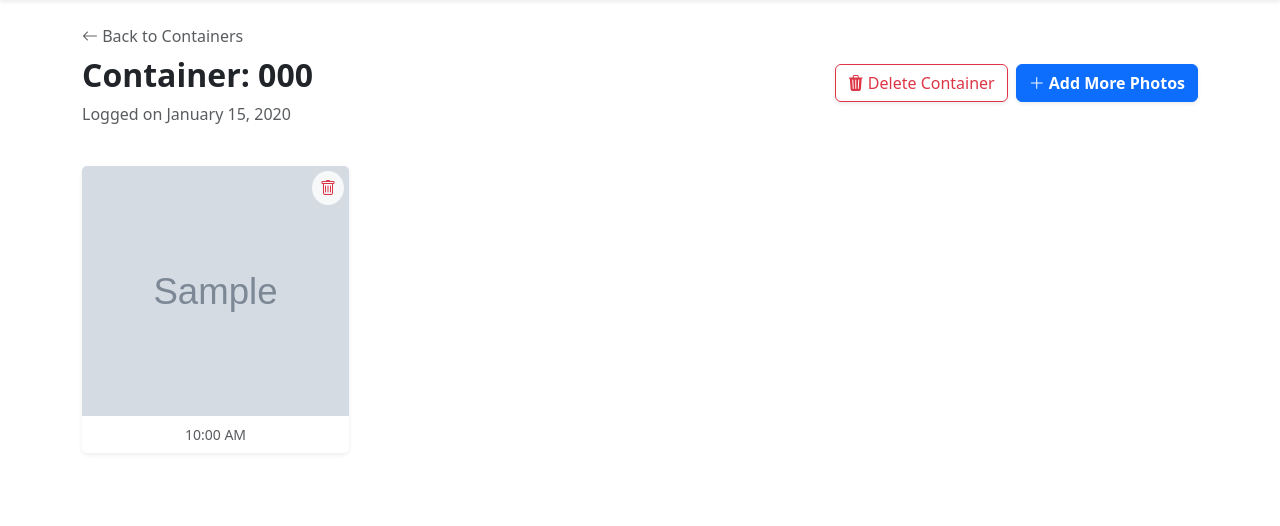
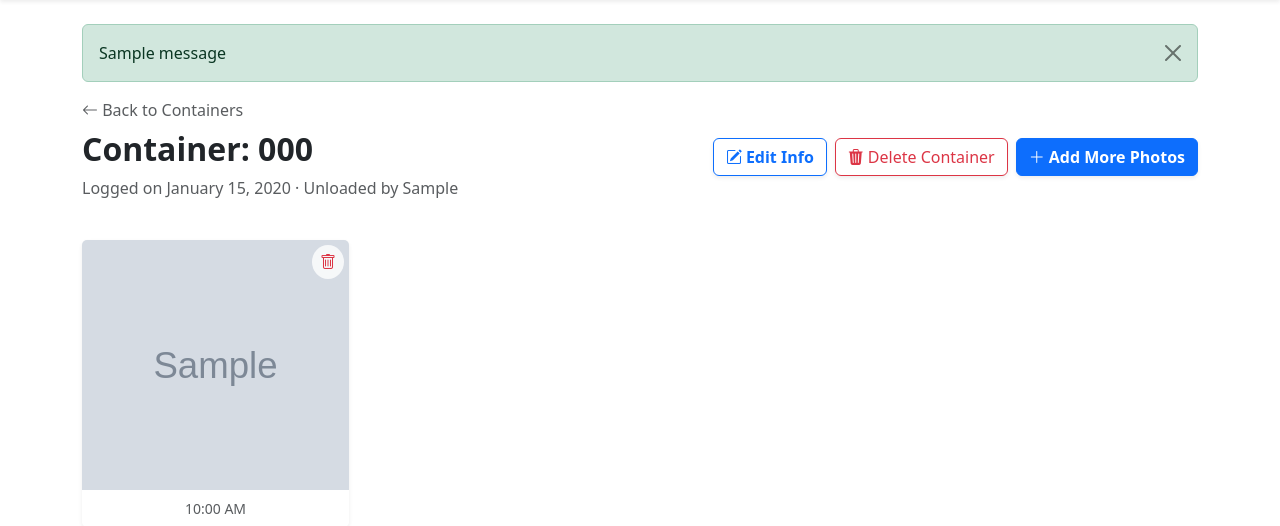
Before and after one commit to Samere1988/WHtool, a Django app: page /containers/1/ in a window 1280 px wide. Shown: the part 56-582 px from the top of the page. Run offline with Django 4.2, Linux system fonts and the light colour scheme; a user stored in the database is signed in; tables that the repository leaves empty hold one stand-in row (values such as "Sample post"); grey boxes marked "Sample" are stand-in pictures; one stand-in notice (Sample message) is shown.

Commit message:
Add edit modal to container photo detail

```diff
--- a/core/templates/core/containers/detail.html
+++ b/core/templates/core/containers/detail.html
@@ -33,28 +33,36 @@
 
     .modal-xl { max-width: 95vw; }
 
-    /* M O D I F I E D  C S S  F O R  M O D A L  Z O O M */
     #photoModal {
-        /* This variable controls the magnification of the active image */
-        --modal-zoom-width: 100%; /* Default contained state */
+        --modal-zoom-width: 100%;
     }
 
     #photoModal .modal-body {
         padding: 0;
         text-align: center;
-        overflow: auto; /* ALLOW INTERNAL SCROLLING WHEN ZOOMED IN */
-        max-height: calc(100vh - 120px); /* Leave room for header/footer and page gaps */
+        overflow: auto;
+        max-height: calc(100vh - 120px);
     }
 
     .full-res-img {
-        /* Constraint: 100% width unless magnified by JS */
         width: var(--modal-zoom-width);
-        max-width: none !important; /* Force override of Bootstrap's max-width: 100% */
+        max-width: none !important;
         height: auto;
-        transition: width 0.1s ease-out; /* Smooth but fast zoom */
-        cursor: grab; /* Pan hint */
+        transition: width 0.1s ease-out;
+        cursor: grab;
     }
 </style>
+
+{% if messages %}
+<div class="mb-3">
+    {% for message in messages %}
+        <div class="alert alert-{{ message.tags }} alert-dismissible fade show" role="alert">
+            {{ message }}
+            <button type="button" class="btn-close" data-bs-dismiss="alert"></button>
+        </div>
+    {% endfor %}
+</div>
+{% endif %}
 
 <div class="d-flex justify-content-between align-items-center mb-4">
     <div>
@@ -62,10 +70,17 @@
             <i class="bi bi-arrow-left"></i> Back to Containers
         </a>
         <h2 class="fw-bold">Container: {{ container.container_number }}</h2>
-        <p class="text-muted">Logged on {{ container.date_received|date:"F j, Y" }}</p>
+        <p class="text-muted">
+            Logged on {{ container.date_received|date:"F j, Y" }}
+            {% if container.unloaded_by %} · Unloaded by {{ container.unloaded_by }}{% endif %}
+        </p>
     </div>
 
     <div class="d-flex gap-2">
+        <button type="button" class="btn btn-outline-primary shadow-sm fw-bold" data-bs-toggle="modal" data-bs-target="#editContainerModal">
+            <i class="bi bi-pencil-square me-1"></i>Edit Info
+        </button>
+
         <form action="{% url 'delete_container' container.pk %}" method="POST" onsubmit="return confirm('WARNING: This will permanently delete this container and ALL associated photos. Proceed?');">
             {% csrf_token %}
             <button type="submit" class="btn btn-outline-danger shadow-sm">
@@ -113,6 +128,31 @@
     {% endfor %}
 </div>
 
+<div class="modal fade" id="editContainerModal" tabindex="-1" aria-hidden="true">
+    <div class="modal-dialog modal-dialog-centered">
+        <div class="modal-content border-0 shadow">
+            <form method="post" action="{% url 'edit_container_photo_folder' container.pk %}">
+                {% csrf_token %}
+                <div class="modal-header bg-primary text-white">
+                    <h5 class="modal-title fw-bold"><i class="bi bi-pencil-square me-2"></i>Edit Container Info</h5>
+                    <button type="button" class="btn-close btn-close-white" data-bs-dismiss="modal"></button>
+                </div>
+                <div class="modal-body p-4">
+                    <label class="form-label fw-bold">Container Number</label>
+                    <input type="text" name="container_number" class="form-control form-control-lg mb-3" value="{{ container.container_number }}" required>
+
+                    <label class="form-label fw-bold">Unloaded By</label>
+                    <input type="text" name="unloaded_by" class="form-control form-control-lg" value="{{ container.unloaded_by|default:'' }}">
+                </div>
+                <div class="modal-footer border-0 pb-4">
+                    <button type="button" class="btn btn-secondary" data-bs-dismiss="modal">Cancel</button>
+                    <button type="submit" class="btn btn-primary fw-bold">Save Changes</button>
+                </div>
+            </form>
+        </div>
+    </div>
+</div>
+
 <div class="modal fade" id="photoModal" tabindex="-1" aria-hidden="true">
     <div class="modal-dialog modal-xl modal-dialog-centered">
         <div class="modal-content bg-dark border-0 shadow">
@@ -135,7 +175,7 @@
                      style="width: var(--modal-zoom-width, 100%);
                             max-width: none !important;
                             height: auto;
-                            flex-shrink: 0; /* CRITICAL: Prevents PC browsers from capping at 100% */
+                            flex-shrink: 0;
                             transition: width 0.1s ease-out;">
             </div>
         </div>
@@ -156,7 +196,6 @@
 
     function resetModalZoom() {
         if (!zoomSlider) return;
-        // Reset the image to 100%
         photoModal.style.setProperty('--modal-zoom-width', '100%');
         zoomSlider.value = 100;
         zoomValueDisplay.textContent = '100%';
@@ -167,14 +206,10 @@
 
         zoomSlider.addEventListener('input', function() {
             const val = this.value;
-            // Update the width variable
             photoModal.style.setProperty('--modal-zoom-width', val + '%');
-
-            // Just display the percentage
             zoomValueDisplay.textContent = val + '%';
         });
 
-        // Reset zoom when the user closes the modal
         photoModal.addEventListener('hidden.bs.modal', function() {
             resetModalZoom();
         });
```
